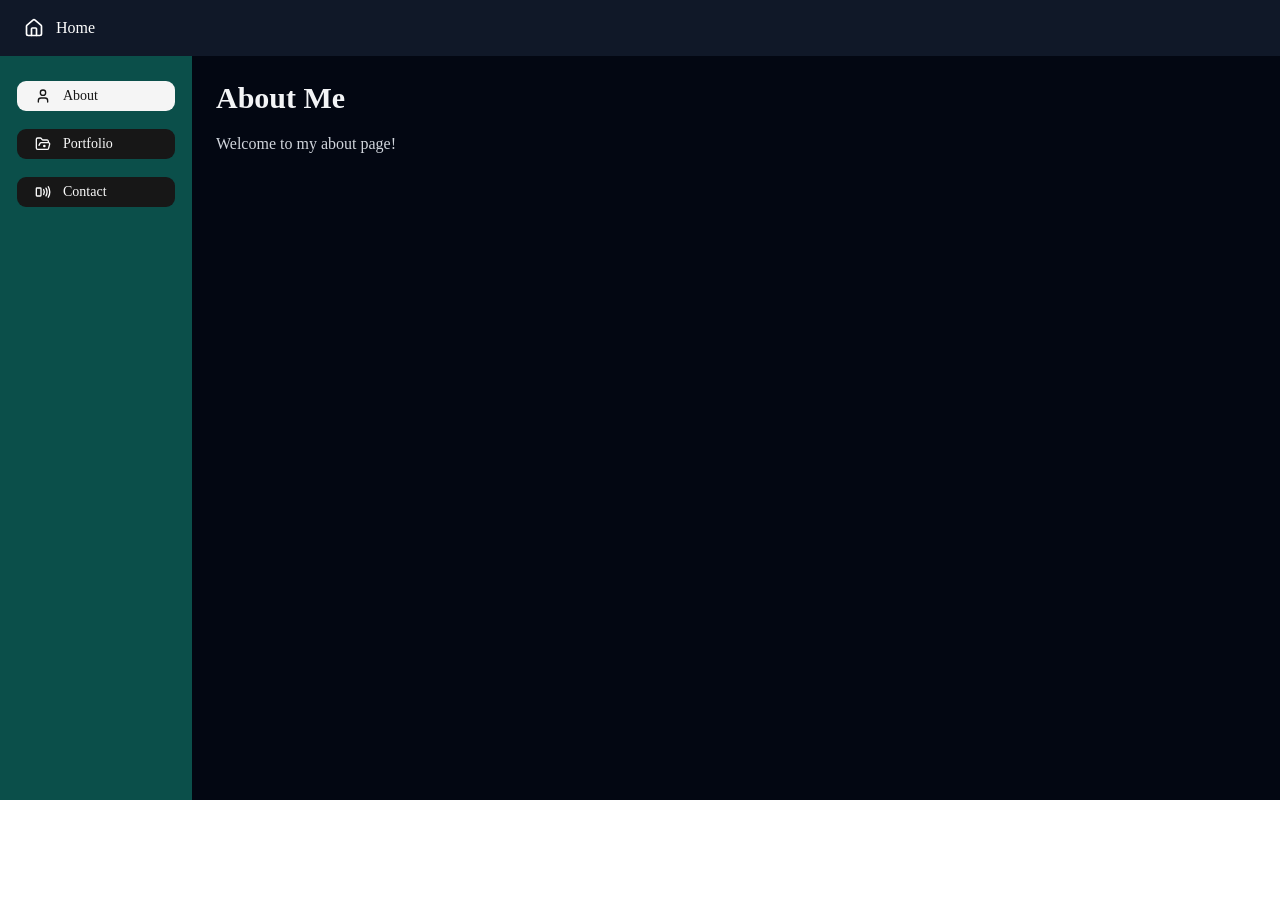
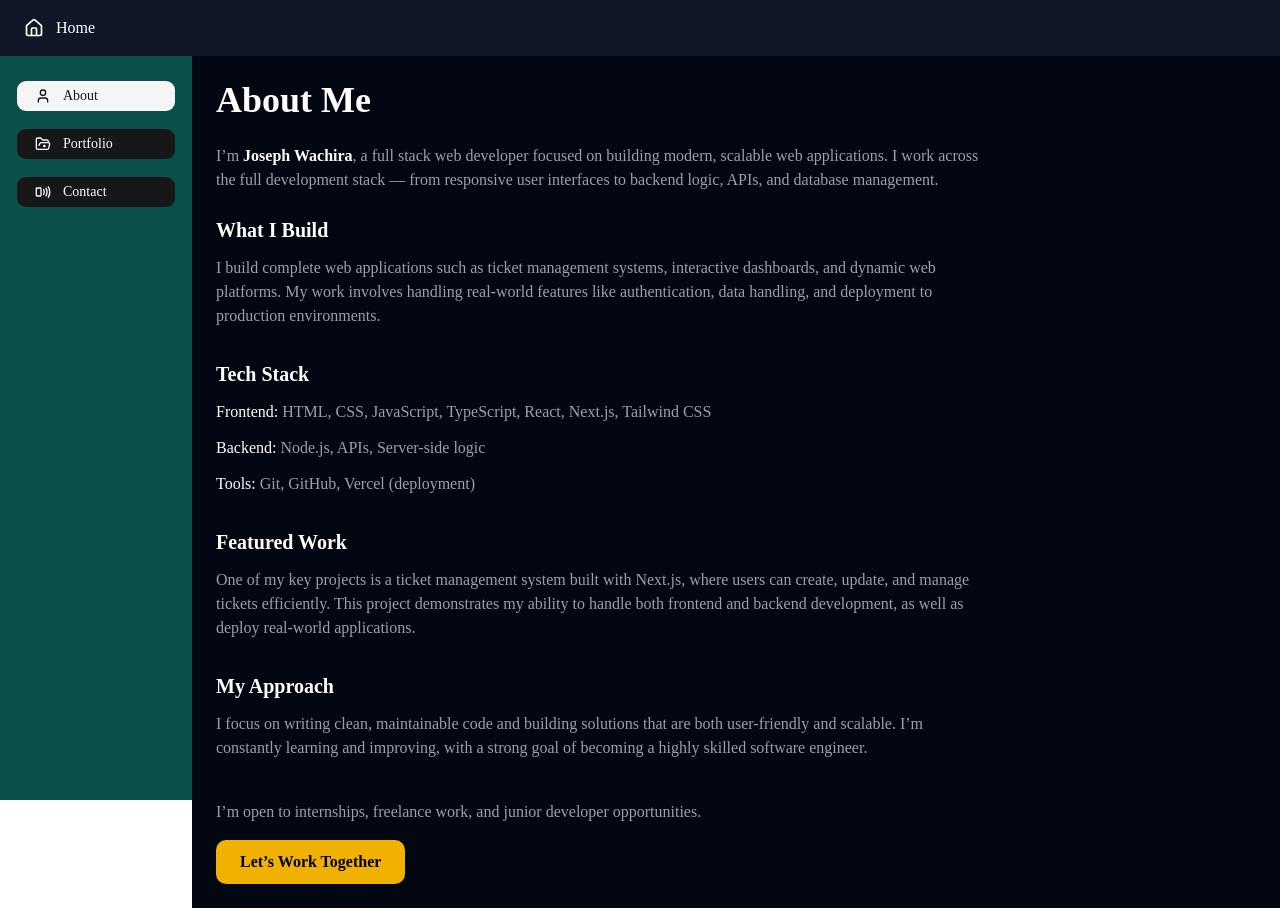
Before and after one commit to Washiy-Codes/portfolio-website, a Next.js app: page /about in a window 1280 px wide. Before the commit the page ends 800 px from the top, so only its background shows below. Built offline with nearby package versions, Linux system fonts and the light colour scheme.

Commit message:
feat: update about page

```diff
--- a/app/about/page.tsx
+++ b/app/about/page.tsx
@@ -1,11 +1,184 @@
+
+
+
+
+// const About = () => {
+//   return (
+//     <section className="p-6 bg-gray-950 min-h-[calc(100vh-3.5rem)] w-[85%] ml-[15%] mt-14 text-gray-200">
+
+//       {/* Header */}
+//       <h1 className="text-3xl md:text-4xl font-bold mb-6 text-white">
+//         About Me
+//       </h1>
+
+//       {/* Intro */}
+//       <p className="text-gray-400 mb-6 max-w-3xl">
+//         I’m <span className="text-white font-semibold">Joseph Wachira</span>, a passionate
+//         web developer focused on building modern, responsive, and user-friendly
+//         web applications. I enjoy turning ideas into real, functional products
+//         that solve problems and create value.
+//       </p>
+
+//       {/* What I Do */}
+//       <div className="mb-8">
+//         <h2 className="text-xl font-semibold text-white mb-3">
+//           What I Do
+//         </h2>
+//         <p className="text-gray-400 max-w-3xl">
+//           I specialize in frontend development using technologies like React,
+//           Next.js, and Tailwind CSS. I build clean interfaces, optimize performance,
+//           and ensure a smooth user experience across devices.
+//         </p>
+//       </div>
+
+//       {/* Skills */}
+//       <div className="mb-8">
+//         <h2 className="text-xl font-semibold text-white mb-3">
+//           Skills & Technologies
+//         </h2>
+//         <div className="flex flex-wrap gap-3">
+//           {[
+//             "React",
+//             "Next.js",
+//             "JavaScript",
+//             "TypeScript",
+//             "Tailwind CSS",
+//             "Git & GitHub",
+//             "REST APIs",
+//           ].map((skill, index) => (
+//             <span
+//               key={index}
+//               className="bg-gray-800 px-3 py-1 rounded-full text-sm text-gray-300"
+//             >
+//               {skill}
+//             </span>
+//           ))}
+//         </div>
+//       </div>
+
+//       {/* Journey */}
+//       <div className="mb-8">
+//         <h2 className="text-xl font-semibold text-white mb-3">
+//           My Journey
+//         </h2>
+//         <p className="text-gray-400 max-w-3xl">
+//           I started my journey in tech with a strong curiosity for how things work
+//           on the web. Over time, I’ve built multiple projects ranging from simple
+//           applications to more complex systems, continuously improving my skills
+//           and understanding of software development.
+//         </p>
+//       </div>
+
+//       {/* Call to Action */}
+//       <div className="mt-10">
+//         <p className="text-gray-400 mb-4">
+//           Interested in working together or have a project in mind?
+//         </p>
+//         <a
+//           href="/contact"
+//           className="inline-block bg-yellow-500 hover:bg-yellow-600 text-black font-semibold py-2.5 px-6 rounded-lg transition"
+//         >
+//           Let’s Connect
+//         </a>
+//       </div>
+
+//     </section>
+//   );
+// };
+
+// export default About;
+
+
+
 
 const About = () => {
+  return (
+    <section className="p-6 bg-gray-950 min-h-[calc(100vh-3.5rem)] w-[85%] ml-[15%] mt-14 text-gray-200">
 
-  return (
-    <div className="p-6 bg-gray-950 min-h-[calc(100vh-3.5rem)] w-[85%] ml-[15%] flex flex-col mt-14">
-      <h1 className="text-3xl font-bold mb-4 text-gray-100">About Me</h1>
-      <p className="text-gray-300">Welcome to my about page!</p>
-    </div>
+      {/* Header */}
+      <h1 className="text-3xl md:text-4xl font-bold mb-6 text-white">
+        About Me
+      </h1>
+
+      {/* Intro */}
+      <p className="text-gray-400 mb-6 max-w-3xl">
+        I’m <span className="text-white font-semibold">Joseph Wachira</span>,
+        a full stack web developer focused on building modern, scalable web applications.
+        I work across the full development stack — from responsive user interfaces to
+        backend logic, APIs, and database management.
+      </p>
+
+      {/* What You Actually Do */}
+      <div className="mb-8">
+        <h2 className="text-xl font-semibold text-white mb-3">
+          What I Build
+        </h2>
+        <p className="text-gray-400 max-w-3xl">
+          I build complete web applications such as ticket management systems,
+          interactive dashboards, and dynamic web platforms. My work involves
+          handling real-world features like authentication, data handling, and
+          deployment to production environments.
+        </p>
+      </div>
+
+      {/* Skills (grouped like a pro) */}
+      <div className="mb-8">
+        <h2 className="text-xl font-semibold text-white mb-3">
+          Tech Stack
+        </h2>
+
+        <div className="space-y-3 text-gray-400">
+          <p>
+            <span className="text-white font-medium">Frontend:</span> HTML, CSS, JavaScript, TypeScript, React, Next.js, Tailwind CSS
+          </p>
+          <p>
+            <span className="text-white font-medium">Backend:</span> Node.js, APIs, Server-side logic
+          </p>
+          <p>
+            <span className="text-white font-medium">Tools:</span> Git, GitHub, Vercel (deployment)
+          </p>
+        </div>
+      </div>
+
+      {/* Proof (THIS is what matters most) */}
+      <div className="mb-8">
+        <h2 className="text-xl font-semibold text-white mb-3">
+          Featured Work
+        </h2>
+        <p className="text-gray-400 max-w-3xl">
+          One of my key projects is a ticket management system built with Next.js,
+          where users can create, update, and manage tickets efficiently. This
+          project demonstrates my ability to handle both frontend and backend
+          development, as well as deploy real-world applications.
+        </p>
+      </div>
+
+      {/* Mindset (this sells you) */}
+      <div className="mb-10">
+        <h2 className="text-xl font-semibold text-white mb-3">
+          My Approach
+        </h2>
+        <p className="text-gray-400 max-w-3xl">
+          I focus on writing clean, maintainable code and building solutions that
+          are both user-friendly and scalable. I’m constantly learning and improving,
+          with a strong goal of becoming a highly skilled software engineer.
+        </p>
+      </div>
+
+      {/* CTA */}
+      <div className="mt-10">
+        <p className="text-gray-400 mb-4">
+          I’m open to internships, freelance work, and junior developer opportunities.
+        </p>
+        <a
+          href="/contact"
+          className="inline-block bg-yellow-500 hover:bg-yellow-600 text-black font-semibold py-2.5 px-6 rounded-lg transition"
+        >
+          Let’s Work Together
+        </a>
+      </div>
+
+    </section>
   );
 };
 
```
